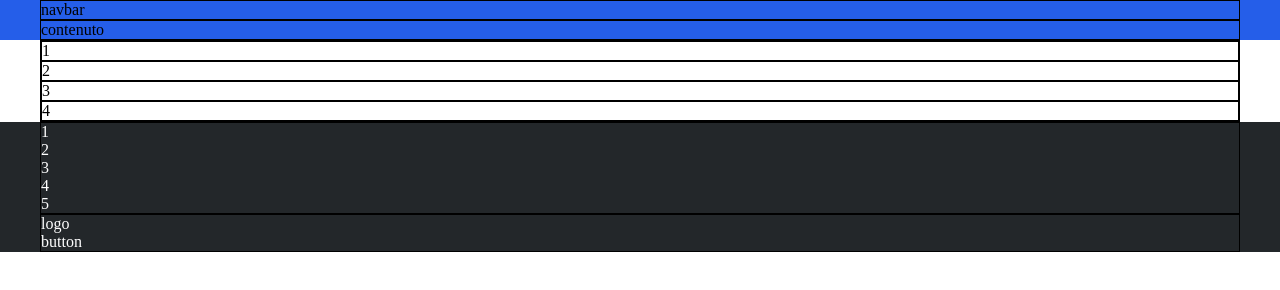
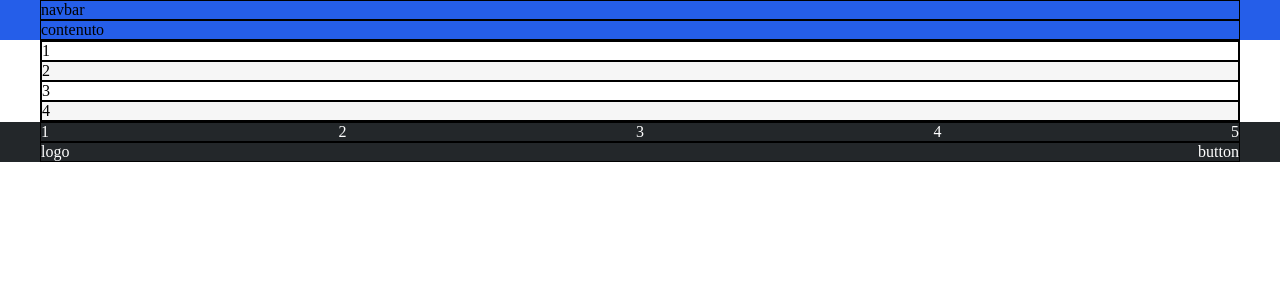
Before and after one commit to GersonMembrillo/htmlcss-struttura-discord, a plain HTML site: page index.html in a window 1280 px wide. Drawn offline with Linux system fonts and the light colour scheme.

Commit message:
fix html footer lists, add floww main & footer

```diff
--- a/css/style.css
+++ b/css/style.css
@@ -23,6 +23,10 @@
   border: 1px solid black;
 }
 
+ul{
+  list-style: none;
+}
+
 body{
   background-color: var(--prime-white);
 
@@ -34,6 +38,16 @@ header{
 }
 
 /* main */
+.even{
+  background-color: var(--light-grey);
+}
+
+.flex{
+  display: flex;
+  flex-flow: row wrap;
+  justify-content: space-between;
+  align-content: flex-start;
+}
 
 /* footer */
 footer{
--- a/index.html
+++ b/index.html
@@ -14,31 +14,39 @@
 		</header>
 		<main class="container debug">
 			<section>
-				<div class="container debug">1</div>
+				<div class="container debug flex">1</div>
+			</section>
+			<section class="even">
+				<div class="container debug flex">2</div>
 			</section>
 			<section>
-				<div class="container debug">2</div>
+				<div class="container debug flex">3</div>
 			</section>
-			<section>
-				<div class="container debug">3</div>
-			</section>
-			<section>
+			<section class="even">
 				<div class="container debug">4</div>
 			</section>
 		</main>
 		<footer>
-			<div class="container debug top">
-        <ul>1</ul>
-        <ul>2</ul>
-        <ul>3</ul>
-        <ul>4</ul>
-        <ul>5</ul>
-      </div>
-      <div class="container debug bottom">
-        <div>logo</div>
-        <div>button</div>
-      </div>
-
+			<div class="container debug top flex">
+				<ul>
+					<li>1</li>
+				</ul>
+				<ul>
+					<li>2</li>
+				</ul>
+				<ul>
+					<li>3</li>
+				</ul>
+				<ul>
+					<li>4</li>
+				</ul>
+				<ul>
+					<li>5</li>
+				</ul>
+			</div>
+			<div class="container debug bottom flex">
+				<div>logo</div>
+				<div>button</div>
 			</div>
 		</footer>
 	</body>
```
